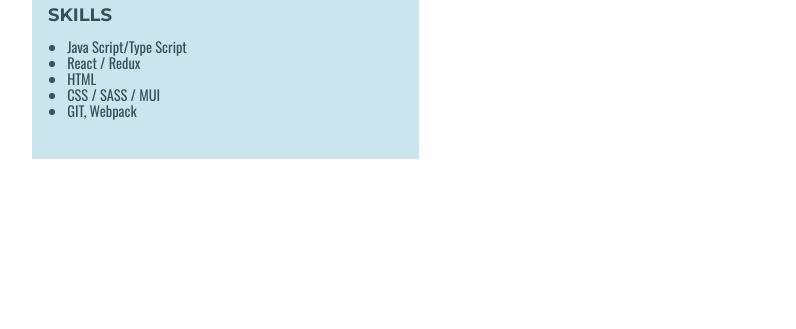
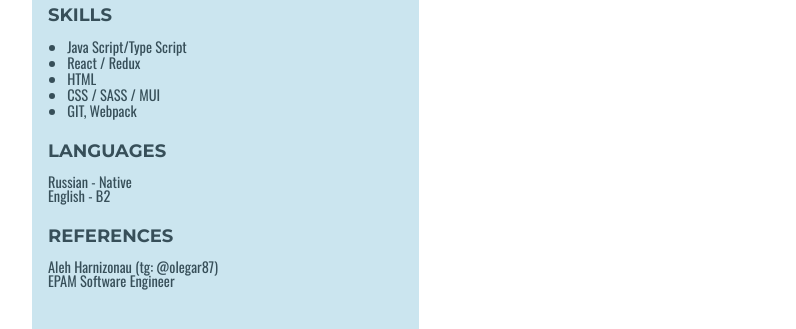
Before and after one commit to olgaSimankova/CV, a website built with webpack: page src/index.html in a window 1280 px wide. Shown: the part 483-812 px from the top of the page, without its empty margins (124-920 px from the left). Built offline with nearby package versions, Linux system fonts and the light colour scheme.

Commit message:
feat: add lang and references section

```diff
--- a/src/index.html
+++ b/src/index.html
@@ -34,6 +34,20 @@
                     <li class="skills_list_item">GIT, Webpack</li>
                 </ul>
             </div>
+            <div class="section languages">
+                <h3 class="section-title" data-i18="languages">LANGUAGES</h3>
+                <ul class="languages_list">
+                    <li class="languages_list_item" data-i18="langRu">Russian - Native</li>
+                    <li class="languages_list_item" data-i18="langEn">English - B2</li>
+                </ul>
+            </div>
+            <div class="section references">
+                <h3 class="section-title" data-i18="references">REFERENCES</h3>
+                <p data-i18="refAleh">Aleh Harnizonau (tg: @olegar87)</p>
+                <p data-i18="refAlehEpam">EPAM Software Engineer</p>
+            </div>
+
+
         </section>
         <section class="right-section">
             <div class="hero">
--- a/src/style.scss
+++ b/src/style.scss
@@ -24,6 +24,10 @@
 
     .section {
         margin: 1.5rem 0;
+        font-family: 'Oswald', sans-serif;
+        font-size: 0.9rem;
+        color: $mainColor;
+
         &-title {
             @include font(18px, 700, 1rem);
             font-family: 'Montserrat', Arial, sans-serif;
```
Also changed, not shown: src/translate/translate.js (+12 -0 lines).
